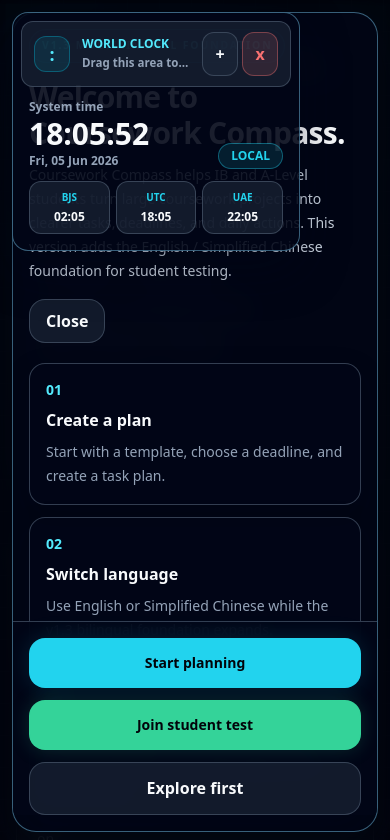
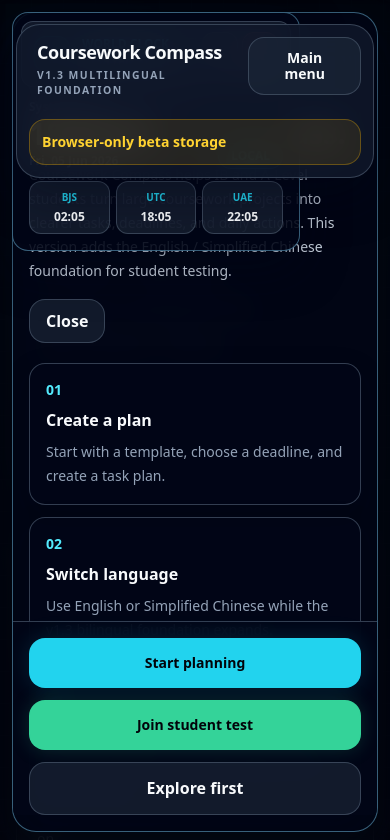
Before and after one commit to ChefDav/Coursework-Compass, a Next.js app: page /today in a window 390 px wide. Shown: the top 840 px of the page. Built offline with nearby package versions, Linux system fonts and the light colour scheme.

Commit message:
Debug AppNav Component

```diff
--- a/components/AppNav.tsx
+++ b/components/AppNav.tsx
@@ -71,7 +71,7 @@ export default function AppNav() {
     }
 
     return (
-        <header className="cc-panel cc-motion-fade-up mb-6 rounded-[1.5rem] p-3 sm:mb-8 sm:rounded-[2rem] sm:p-5">
+        <header className="cc-panel cc-motion-fade-up relative z-[70] mb-6 overflow-visible rounded-[1.5rem] p-3 sm:mb-8 sm:rounded-[2rem] sm:p-5">
             <div className="grid gap-4 xl:grid-cols-[minmax(15rem,22rem)_1fr] xl:items-start">
                 <div className="flex items-start justify-between gap-3 xl:block">
                     <Link href="/" className="group cc-focus-ring min-w-0 rounded-2xl px-2 py-1">
@@ -83,12 +83,12 @@ export default function AppNav() {
                         </p>
                     </Link>
 
-                    <details className="relative xl:hidden">
+                    <details className="relative z-[80] xl:hidden">
                         <summary className="cc-button-secondary list-none rounded-2xl px-4 py-3 text-sm">
                             {t("mainMenu")}
                         </summary>
 
-                        <div className="cc-panel-strong cc-motion-scale-in absolute right-0 z-40 mt-3 w-[min(20rem,calc(100vw-2rem))] rounded-[1.5rem] p-3">
+                        <div className="cc-panel-strong cc-motion-scale-in absolute right-0 z-[90] mt-3 w-[min(20rem,calc(100vw-2rem))] rounded-[1.5rem] p-3">
                             <nav className="grid gap-2">
                                 {navItems.map((item) => {
                                     const isActive = isActivePath(pathname, item.href);
```
